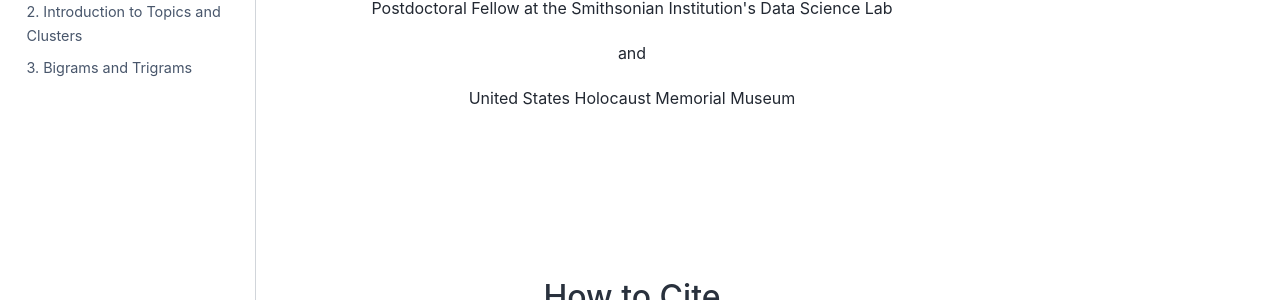
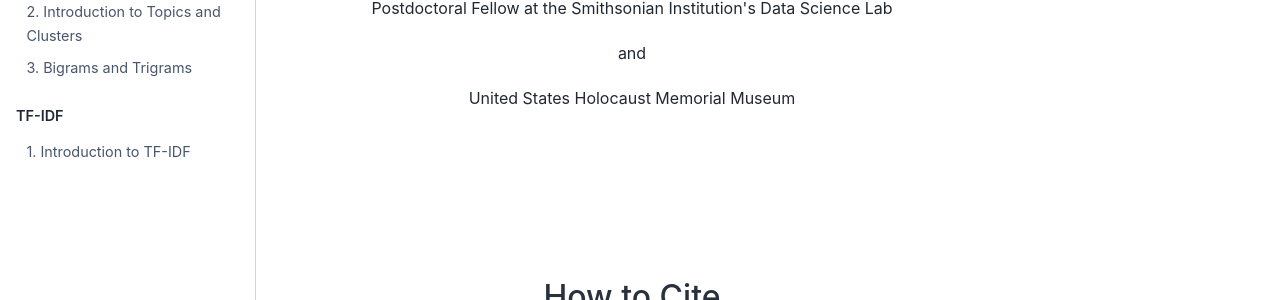
Before and after one commit to wjbmattingly/topic_modeling_textbook, a Jupyter Book: the page built from intro.md, in a window 1280 px wide. Shown: the part 475-775 px from the top of the page. Built offline with Jupyter Book 1.0.4 settings and Sphinx 7.4.7 and the Sphinx Book theme 1.1.4, drawn with Linux system fonts in a browser that asks for light colours.

Commit message:
Update _toc.yml

```diff
--- a/_toc.yml
+++ b/_toc.yml
@@ -8,3 +8,7 @@
     title: Introduction to Topics and Clusters
   - file: 01_03_bigrams_and_trigrams
     title: Bigrams and Trigrams
+- part: TF-IDF
+  chapters:
+  - file: 02_01_intro_to_tf_idf.ipynb
+    title: Introduction to TF-IDF
```
